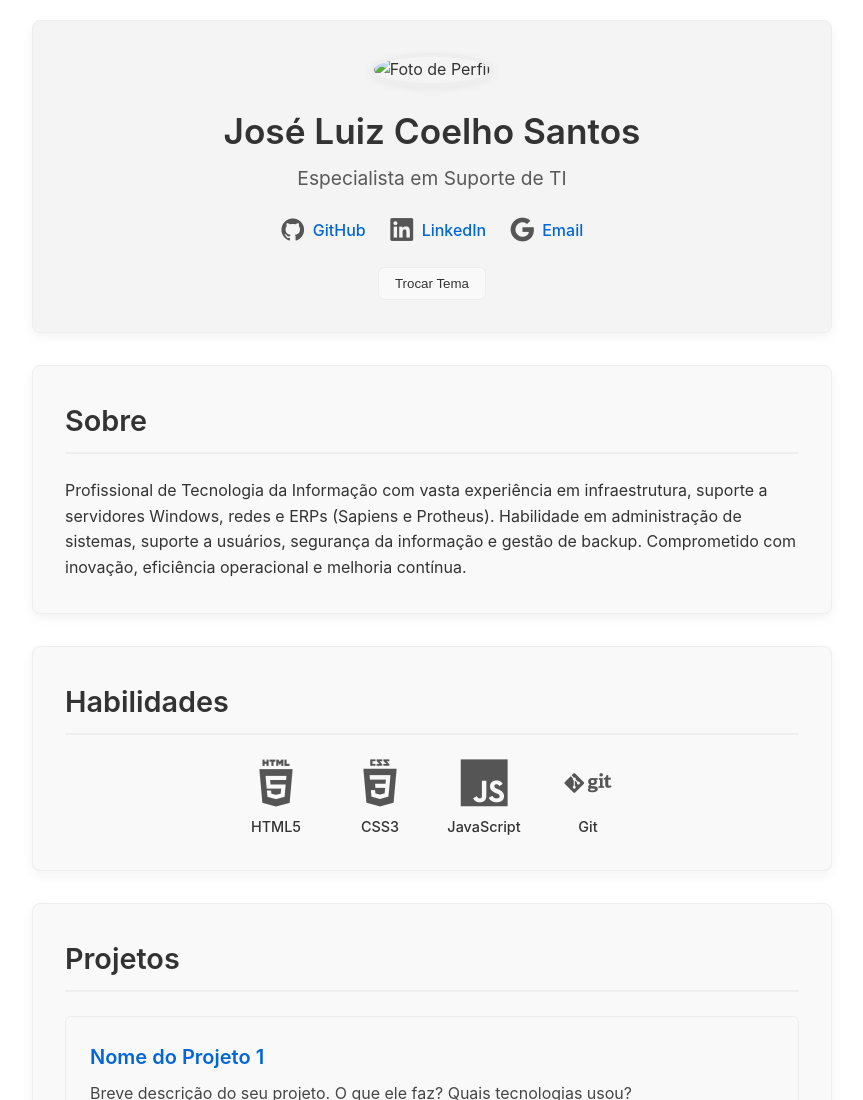
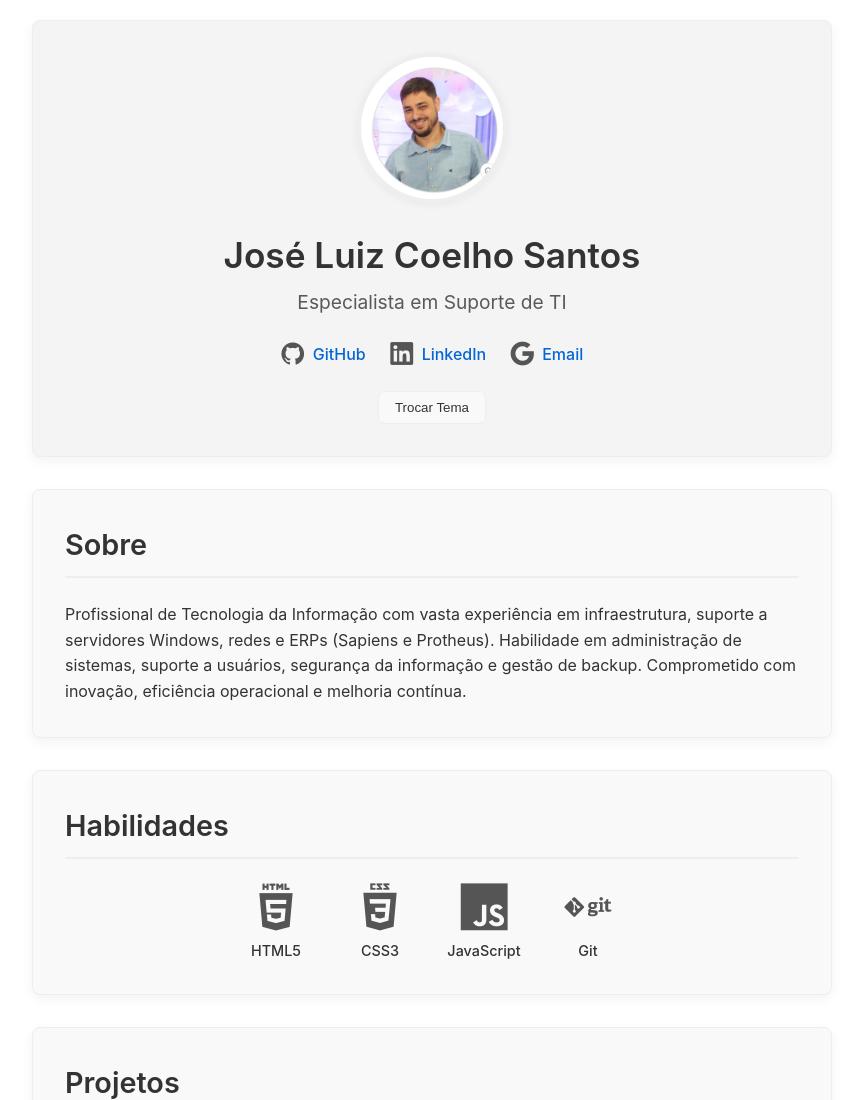
Before and after one commit to xJLcoelho/xjlcoelho.github.io, a plain HTML site: page index.html in a window 1280 px wide. Shown: the top 1100 px of the page, without its empty margins (208-1071 px from the left). Drawn offline with nearby package versions, Linux system fonts and the light colour scheme.

Commit message:
Update index.html

```diff
--- a/index.html
+++ b/index.html
@@ -18,7 +18,7 @@
 			<div class="profile">
 				<img
 					id="profile-pic"
-					src="./assets/FotoPerfil.PNG"
+					src="./FotoPerfil.PNG"
 					alt="Foto de Perfil"
 				/>
 			</div>
```
